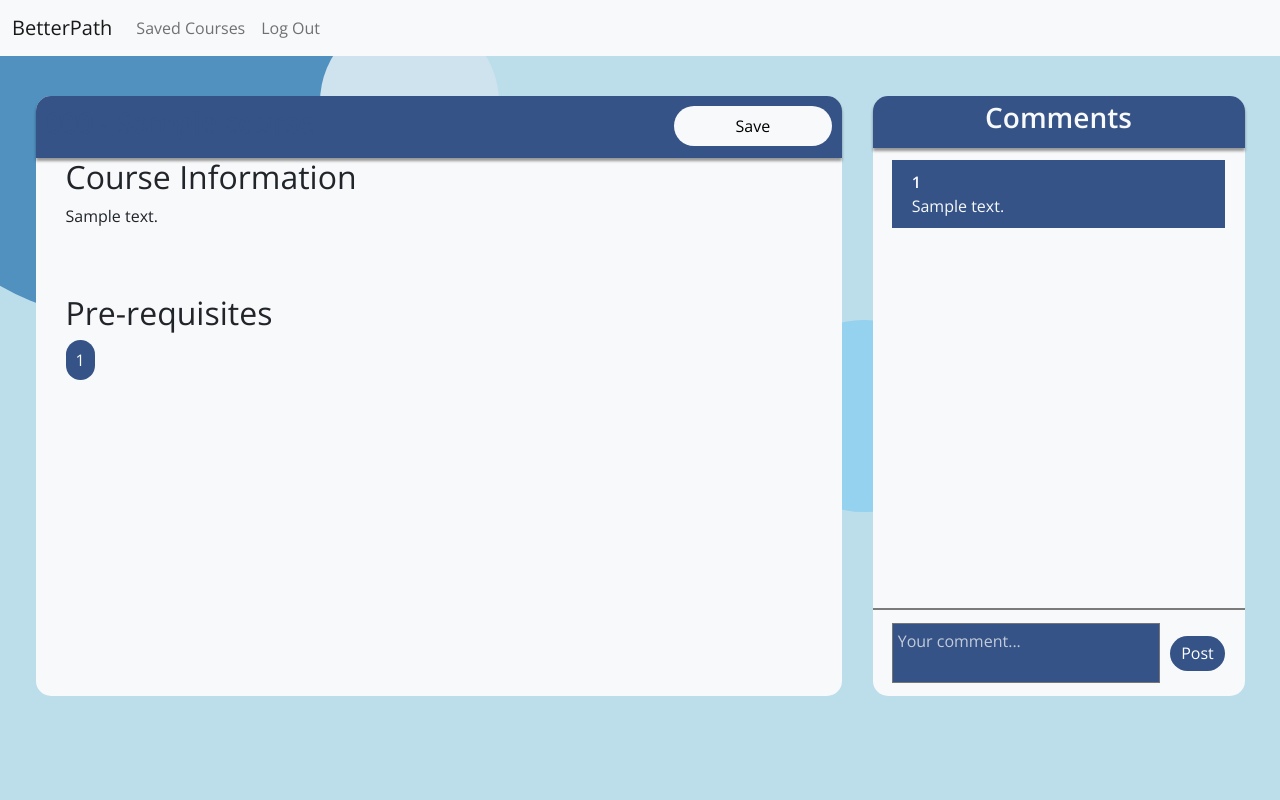
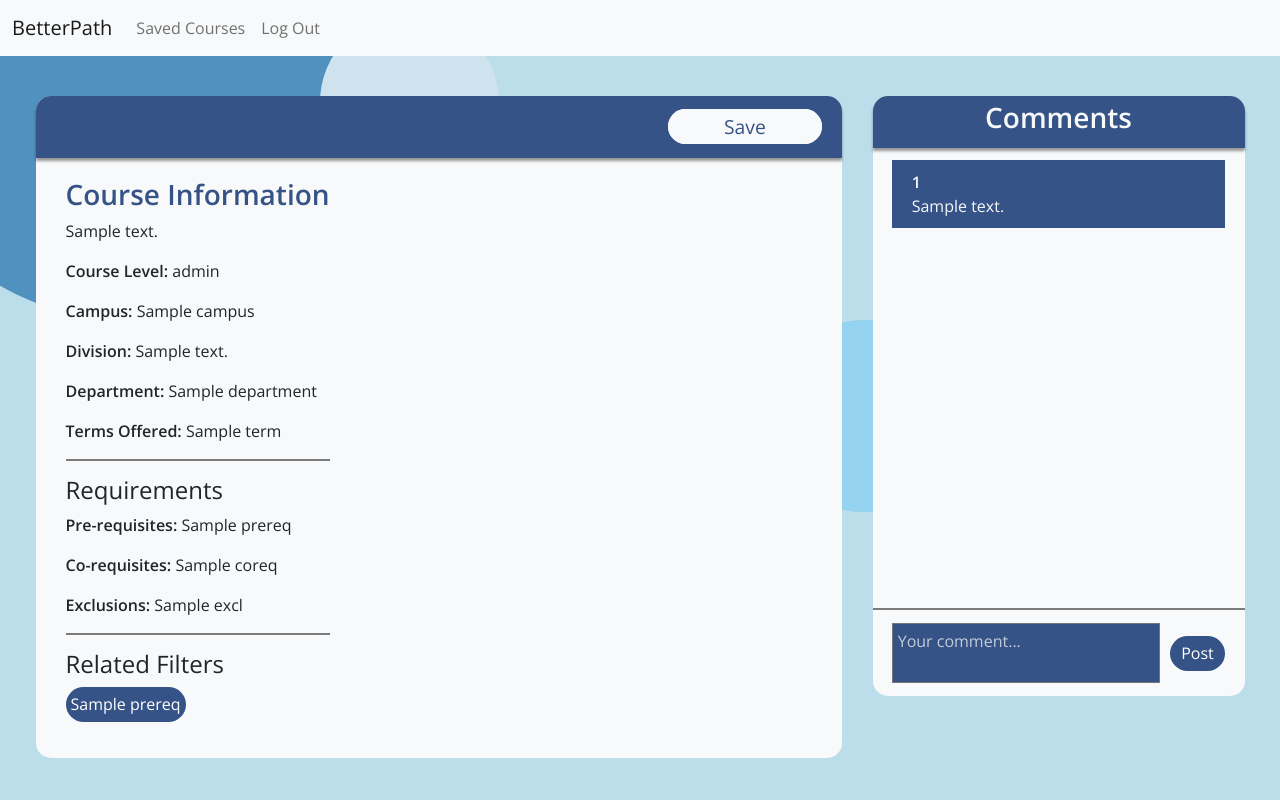
Before and after one commit to ECE444-2021Fall/project1-education-pathways-group-6-tensiletech, a Flask app: template app/templates/course.html in a window 1280 px wide. Run offline with Flask 2, Linux system fonts and the light colour scheme; the template is opened without the code that fills it: most values are stand-ins (such as "Sample title", 1, 10 or a date in 2020); parts of the project's set-up code (start-up, migrations or seed data) failed here and were passed over.

Commit message:
Display course information in the content box and minor styling changes

```diff
--- a/app/static/styles/course.css
+++ b/app/static/styles/course.css
@@ -19,47 +19,51 @@ body {
     box-shadow: 0 3px 3px rgba(0, 0, 0, 0.4);
     z-index: 100;
     color: #f8f9fa;
-    padding: 10px;
+    padding: 10px 20px;
     display: flex;
 }
 
-.save-button {
+.save-course {
     background: #f8f9fa;
-    float: right;
+    font-size: 1.1em;
     margin-left: auto;
+    border: none;
+    margin-top: auto;
+    margin-bottom: auto;
+    height: 35px;
     width: 20%;
-    height: 40px;
+    border-radius: 20px;
     padding: 20px auto;
+}
+
+.save-course button {
+    background: #f8f9fa;
+    color: #355386;
+    font-size: 1.1em;
     border: none;
-    border-radius: 50px;
+    height: 100%;
+    width: 100%;
+    border-radius: 20px;
 }
 
 .course-info-content {
     display: inline-block;
-    padding-left: 30px;
-    padding-right: 30px;
+    padding: 20px 30px;
 }
 
-.course-info {
-    padding-top: 50px;
-}
-
-.prereq-list {
+.info-list {
     display: flex;
 }
 
-.prereq-items {
+.list-item {
     background-color: #355386;
     color: white;
     width: auto;
-    height: 40px;
-    padding-top: 1vh;
+    height: 35px;
     align-items: center;
-    padding-right: 10px;
-    padding-left: 10px;
+    padding: 5px;
     margin-right: 20px;
     border-radius: 50px;
-    margin-bottom: 50px;
 }
 
 /*
@@ -90,7 +94,7 @@ body {
     margin: 0;
     padding: 0;
     overflow: hidden;
-    overflow-y: scroll;
+    overflow-y: auto;
 }
 .comments-list li {
     background-color: #355386;
@@ -107,13 +111,16 @@ body {
     font-size: 1.2em;
 }
 .comment p {
-    color: white;
+    color: #f8f9fa;
 }
 hr {
-    border: 1px solid black;
+    border: 0.5px solid black;
     opacity: 0.5;
     margin-top: 0;
     margin-bottom: 0;
+}
+.new-section-header {
+    margin-top: 15px;
 }
 .comment-entry {
     margin-top: auto;
--- a/app/templates/course.html
+++ b/app/templates/course.html
@@ -12,22 +12,58 @@
 <div class="main-content">
     <div class="course-info-box">
         <div class="course-info-title-box">
-            <h3>{{code}} - {{course['Name']}}</h3>
-            <button class="save-button" type="button">
-                Save
-            </button>
+            <h3>{{code}} - {{name}}</h3>
+            <form class="save-course" action="{{ url_for('courses.save_course', code=code) }}" method="post">
+                <button class="save-button" type="submit">Save</button>
+            </form>
         </div>
         <div class="course-info-content">
-            <h2>Course Information</h2>
+            <h3>Course Information</h3>
             <p>
-                {{course['Course Description']}}
+                {{description}}
             </p>
-            <h2 class="course-info">Pre-requisites</h2>
-            <div class="prereq-list">
-                {% for prereq in pre %}
-                    <p class="prereq-items">{{prereq[0]}} </p>
+            <p><b>Course Level:</b> {{level}}</p>
+            <p><b>Campus:</b> {{campus}}</p>
+            <p><b>Division:</b> {{division}}</p>
+            <p><b>Department:</b> {{department}}</p>
+            <p><b>Terms Offered:</b> {{terms|join(", ")}}</p>
+
+            <hr>
+            <h4 class="new-section-header">Requirements</h4>
+            <p>
+                <b>Pre-requisites:</b>
+                {% if pre|length > 0 %}
+                    {{ pre|join(", ") }}
+                {% else %}
+                    None
+                {% endif %}
+            </p>
+            <p>
+                <b>Co-requisites:</b>
+                {% if coreq|length > 0 %}
+                    {{ coreq|join(", ") }}
+                {% else %}
+                    None
+                {% endif %}
+            </p>
+            <p>
+                <b>Exclusions:</b>
+                {% if excl|length > 0 %}
+                    {{ excl|join(", ") }}
+                {% else %}
+                    None
+                {% endif %}
+            </p>
+
+            {% if filters|length > 0 %}
+            <hr>
+            <h4 class="new-section-header">Related Filters</h4>
+            <div class="info-list">
+                {% for filter in filters %}
+                    <p class="list-item">{{prereq[0]}} </p>
                 {% endfor %}
             </div>
+            {% endif %}
         </div>
     </div>
 
```
